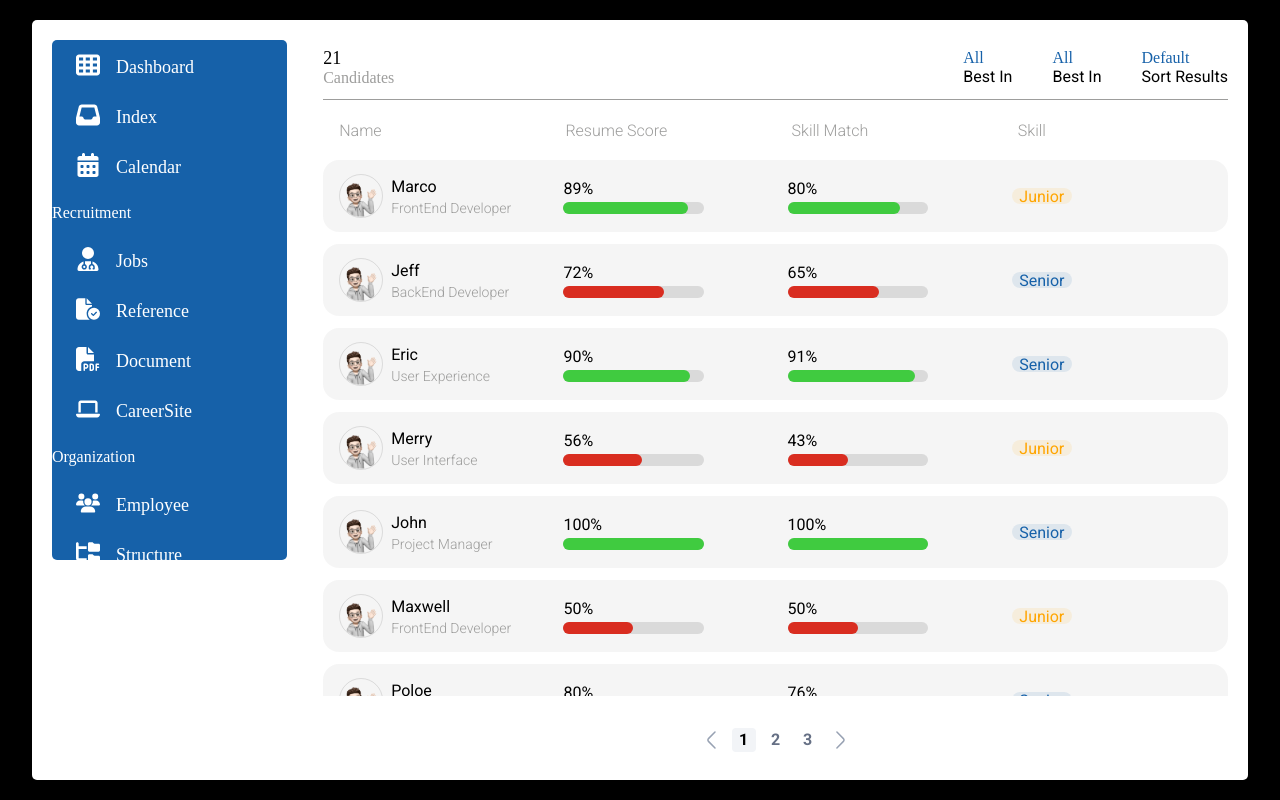
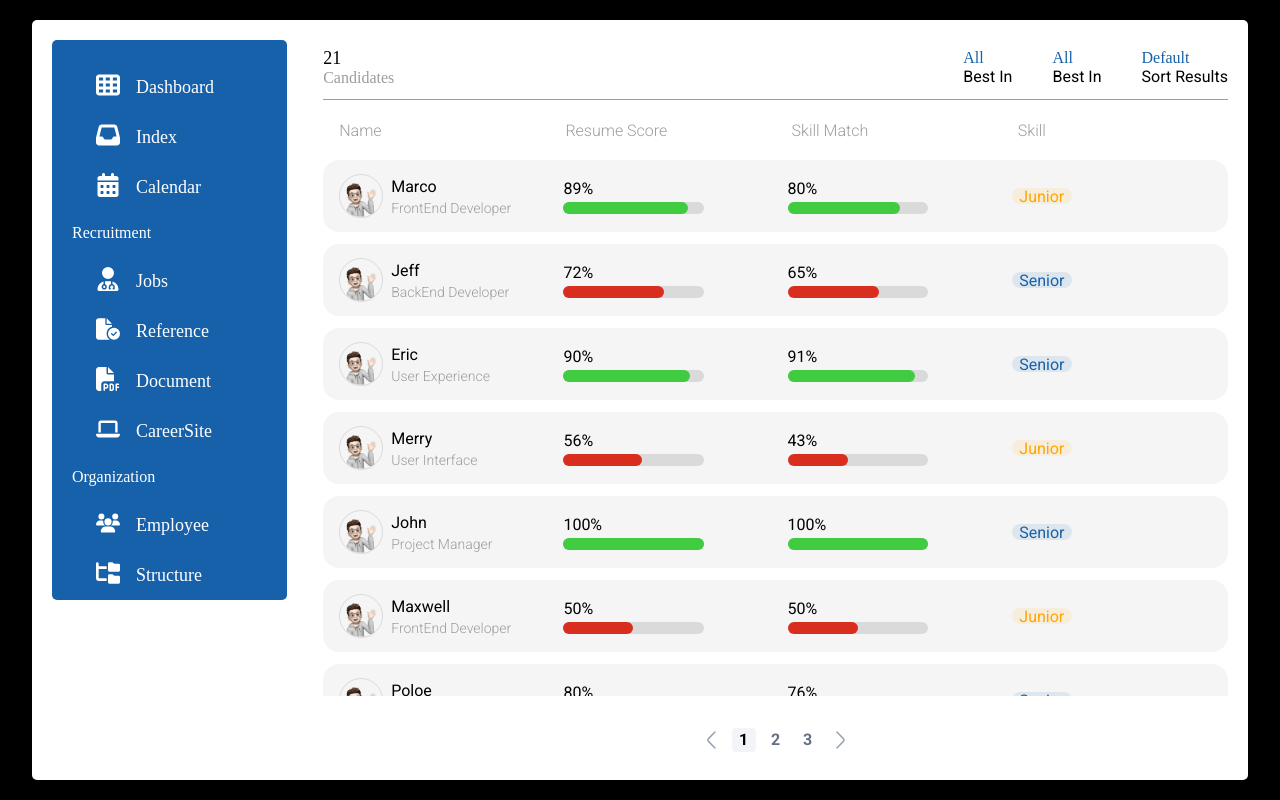
Before and after one commit to esthel7/Vue.js, a Vue app: page /#/ in a window 1280 px wide. Built offline with nearby package versions, Linux system fonts and the light colour scheme; a web font is replaced by a local one.

Commit message:
fix: basic to square

```diff
--- a/src/components/atoms/layout/BasicLayout.vue
+++ b/src/components/atoms/layout/SquareLayout.vue
@@ -1,5 +1,5 @@
 <template>
-  <div class="basic-layout" :layout-theme="theme">
+  <div class="square-layout" :layout-theme="theme">
     <slot />
   </div>
 </template>
@@ -16,15 +16,16 @@ const { theme } = toRefs(props);
 </script>
 
 <style lang="scss" scoped>
-.basic-layout {
+.square-layout {
   display: flex;
   align-items: center;
   justify-content: center;
   background-color: $color-white-000;
   border-radius: 5px;
 
-  &[layout-theme='blue'] {
+  &[layout-theme='navigation'] {
     background-color: $color-blue-000;
+    padding: 20px;
   }
 }
 </style>
--- a/src/components/organisms/Navigation.vue
+++ b/src/components/organisms/Navigation.vue
@@ -1,5 +1,5 @@
 <template>
-  <BasicLayout :theme="'blue'">
+  <SquareLayout :theme="'navigation'">
     <div class="navigation">
       <div class="navigation_sub-menu">
         <div class="navigation_sub-menu_button-box">
@@ -27,13 +27,13 @@
         </div>
       </div>
     </div>
-  </BasicLayout>
+  </SquareLayout>
 </template>
 
 <script setup lang="ts">
 import { computed } from 'vue';
 import BasicButton from '@components/atoms/button/BasicButton.vue';
-import BasicLayout from '@components/atoms/layout/BasicLayout.vue';
+import SquareLayout from '@components/atoms/layout/SquareLayout.vue';
 
 const menu = [
   {
--- a/src/pages/index.vue
+++ b/src/pages/index.vue
@@ -1,6 +1,6 @@
 <template>
   <div class="page">
-    <BasicLayout>
+    <SquareLayout>
       <div class="page_container">
         <section class="page_container_navigation">
           <Navigation />
@@ -9,12 +9,12 @@
           <Notice />
         </section>
       </div>
-    </BasicLayout>
+    </SquareLayout>
   </div>
 </template>
 
 <script setup lang="ts">
-import BasicLayout from '@components/atoms/layout/BasicLayout.vue';
+import SquareLayout from '@components/atoms/layout/SquareLayout.vue';
 import Navigation from '@components/organisms/Navigation.vue';
 import Notice from '@components/organisms/Notice.vue';
 </script>
```
